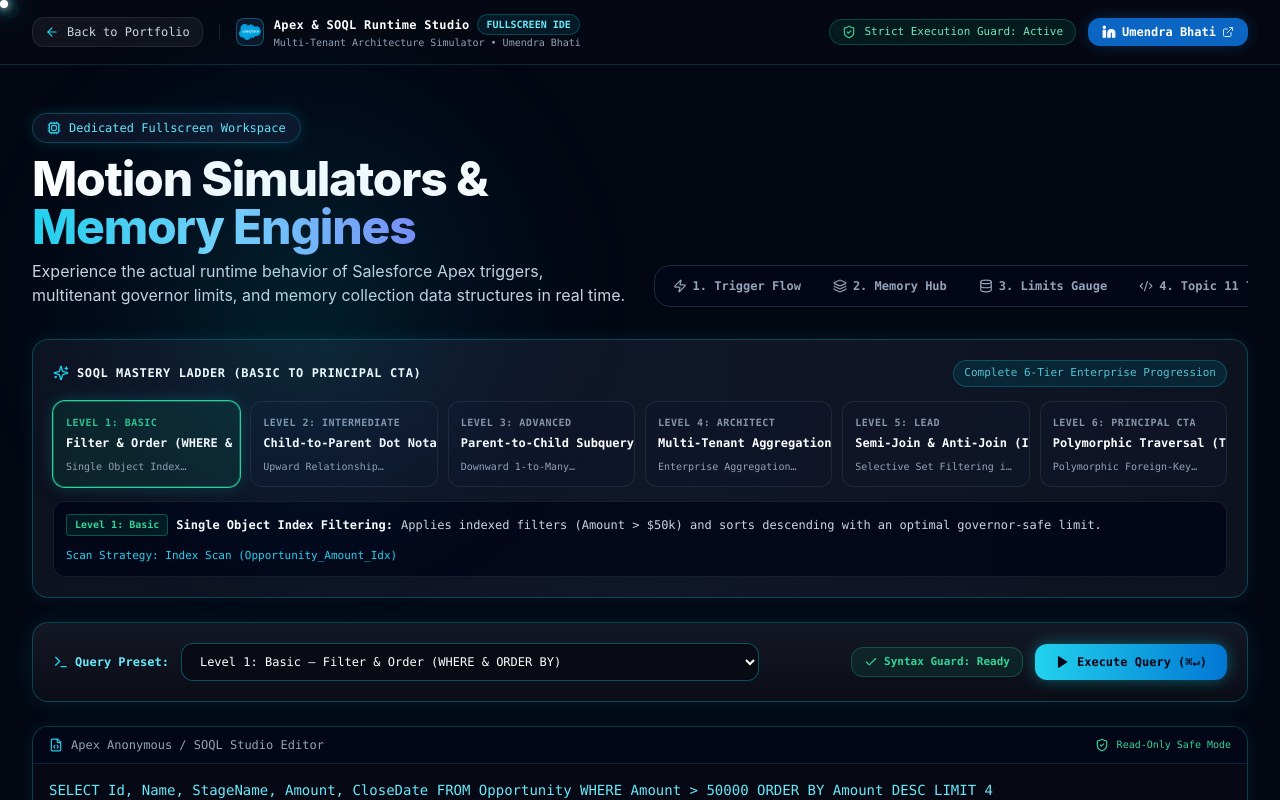
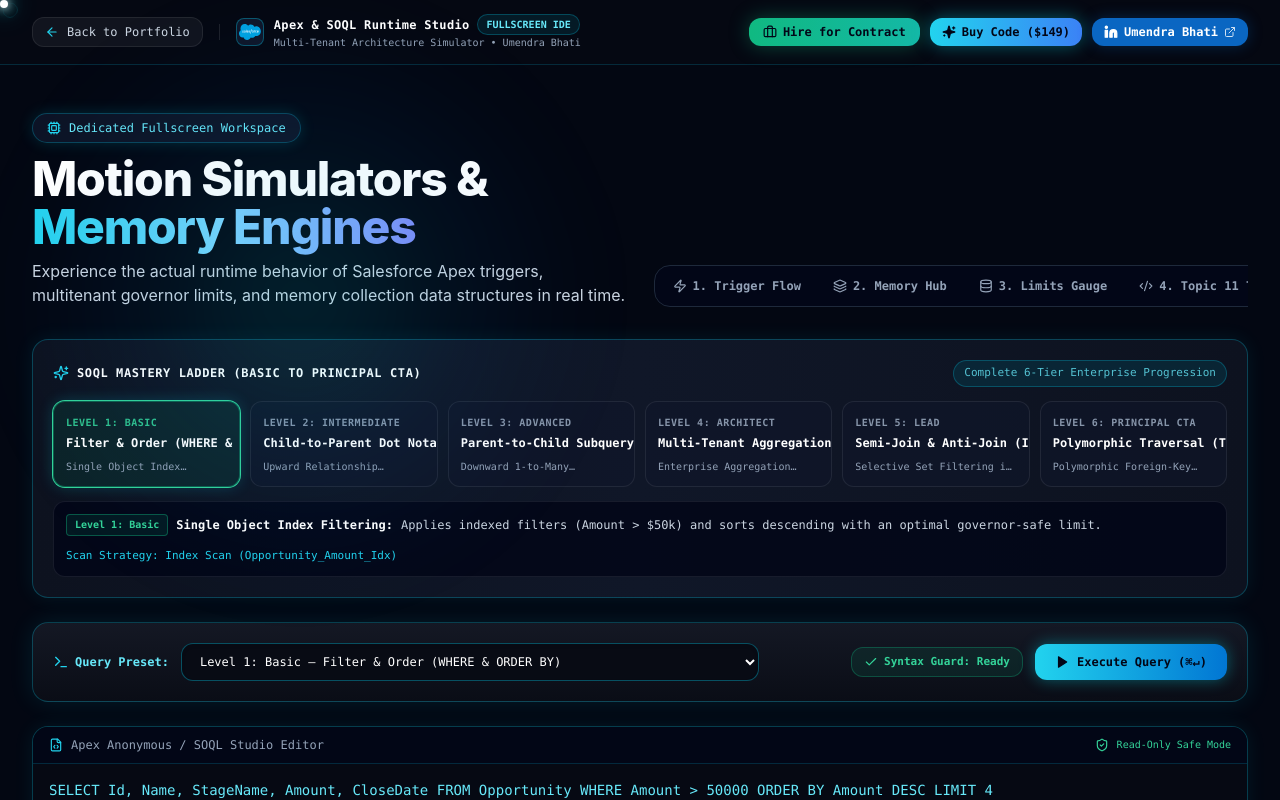
Before and after one commit to umendrabhati2001-ux/salesforce-developer-lab, a Next.js app in the folder visual-lab/: page /studio in a window 1280 px wide. Shown: the top 800 px of the page. Built offline with nearby package versions, Linux system fonts and the light colour scheme.

Commit message:
feat(monetization): add contract hiring and commercial code license CTA buttons

```diff
--- a/visual-lab/src/app/studio/page.tsx
+++ b/visual-lab/src/app/studio/page.tsx
@@ -3,7 +3,7 @@ import Link from "next/link";
 import Image from "next/image";
 import { VisualizersSection } from "@/components/VisualizersSection";
 import { CommandPalette } from "@/components/CommandPalette";
-import { ArrowLeft, ExternalLink, Linkedin, ShieldCheck, Sparkles, Terminal, Award } from "lucide-react";
+import { ArrowLeft, ExternalLink, Linkedin, ShieldCheck, Sparkles, Terminal, Award, Briefcase } from "lucide-react";
 
 export const metadata: Metadata = {
   title: "Live Apex & SOQL Studio | Umendra Bhati",
@@ -78,18 +78,29 @@ export default function StudioPage() {
           </div>
         </div>
 
-        {/* Right Actions: Developer Badge & LinkedIn */}
-        <div className="flex items-center gap-3">
-          <div className="hidden lg:flex items-center gap-2 px-3 py-1 rounded-full bg-emerald-500/10 border border-emerald-500/30 text-[11px] font-mono text-emerald-300">
-            <ShieldCheck className="w-3.5 h-3.5 text-emerald-400" />
-            <span>Strict Execution Guard: Active</span>
-          </div>
+        {/* Right Actions: Conversion CTAs & Developer Profile */}
+        <div className="flex flex-wrap items-center gap-2.5">
+          <a
+            href="mailto:umendrabhati2001@gmail.com?subject=Salesforce%20Contract%20Engagement%20-%20Umendra%20Bhati&body=Hi%20Umendra%2C%0A%0AWe%20reviewed%20your%20Salesforce%20Developer%20Lab%20and%20would%20like%20to%20discuss%20a%20remote%20contract%20%2F%20consulting%20engagement.%0A%0ABest%20regards"
+            className="px-3.5 py-1.5 rounded-xl bg-gradient-to-r from-emerald-500 to-teal-500 hover:from-emerald-400 hover:to-teal-400 text-slate-950 text-xs font-mono font-bold transition-all flex items-center gap-1.5 shadow-[0_0_20px_rgba(16,185,129,0.35)] cursor-pointer active:scale-95"
+          >
+            <Briefcase className="w-3.5 h-3.5" />
+            <span>Hire for Contract</span>
+          </a>
+
+          <a
+            href="mailto:umendrabhati2001@gmail.com?subject=Inquiry%3A%20Commercial%20Source%20Code%20License%20(%24149)&body=Hi%20Umendra%2C%0A%0AI%20would%20like%20to%20purchase%20the%20commercial%20source%20code%20license%20for%20the%20Salesforce%20Developer%20Lab%20(%24149).%0A%0APlease%20provide%20payment%20and%20repository%20access%20details.%0A%0ABest%20regards"
+            className="px-3 py-1.5 rounded-xl bg-gradient-to-r from-cyan-400 to-blue-500 hover:from-cyan-300 hover:to-blue-400 text-slate-950 text-xs font-mono font-bold transition-all flex items-center gap-1.5 shadow-[0_0_18px_rgba(0,240,255,0.35)] cursor-pointer active:scale-95"
+          >
+            <Sparkles className="w-3.5 h-3.5 fill-current" />
+            <span>Buy Code ($149)</span>
+          </a>
 
           <a
             href="https://www.linkedin.com/in/umendra-bhati-5243aa36a/"
             target="_blank"
             rel="noopener noreferrer"
-            className="px-3.5 py-1.5 rounded-xl bg-[#0A66C2] hover:bg-[#004182] text-white text-xs font-mono font-bold transition-all flex items-center gap-1.5 shadow-[0_0_15px_rgba(10,102,194,0.3)] cursor-pointer"
+            className="px-3 py-1.5 rounded-xl bg-[#0A66C2] hover:bg-[#004182] text-white text-xs font-mono font-bold transition-all flex items-center gap-1.5 shadow-[0_0_15px_rgba(10,102,194,0.3)] cursor-pointer"
           >
             <Linkedin className="w-3.5 h-3.5 fill-current" />
             <span>Umendra Bhati</span>
--- a/visual-lab/src/components/Navbar.tsx
+++ b/visual-lab/src/components/Navbar.tsx
@@ -6,12 +6,14 @@ import {
     Award,
     BookOpen,
     Boxes,
+    Briefcase,
     Command,
     Cpu,
     ExternalLink,
     Linkedin,
     Menu,
     ShieldCheck,
+    Sparkles,
     Terminal,
     X,
     Zap,
@@ -121,12 +123,22 @@ export const Navbar: React.FC = () => {
           })}
         </nav>
 
-        {/* Right Action: Developer Badge + Raycast CTA */}
+        {/* Right Action: Developer Badge + Hire CTA + Raycast CTA */}
         <div className="flex items-center gap-2 shrink-0">
           {/* Developer Profile Pill */}
           <div className="hidden md:block">
             <DeveloperBadgeCard compact={true} />
           </div>
+
+          {/* Hire for Contract CTA Button */}
+          <a
+            href="mailto:umendrabhati2001@gmail.com?subject=Salesforce%20Contract%20Engagement%20-%20Umendra%20Bhati&body=Hi%20Umendra%2C%0A%0AWe%20reviewed%20your%20Salesforce%20Developer%20Lab%20and%20would%20like%20to%20discuss%20a%20remote%20contract%20%2F%20consulting%20engagement.%0A%0ABest%20regards"
+            onClick={playClickSound}
+            className="hidden xl:flex items-center gap-1.5 px-3 py-1.5 rounded-full text-xs font-mono font-bold bg-emerald-500/15 hover:bg-emerald-500/25 text-emerald-300 border border-emerald-500/40 shadow-[0_0_15px_rgba(16,185,129,0.25)] transition-all active:scale-95 cursor-pointer"
+          >
+            <Briefcase className="w-3.5 h-3.5 text-emerald-400" />
+            <span>Hire Contract</span>
+          </a>
 
           {/* Raycast Action Pill / Command Button */}
           <button
@@ -206,7 +218,8 @@ export const Navbar: React.FC = () => {
             </div>
 
             {/* Mobile Actions */}
-            <div className="pt-2 flex items-center gap-2">
+            <div className="pt-2 flex flex-col gap-2">
+              <div className="flex items-center gap-2">
                 <a
                   href="/studio"
                   onClick={() => {
@@ -229,6 +242,25 @@ export const Navbar: React.FC = () => {
                   <ExternalLink className="w-3 h-3" />
                 </a>
               </div>
+
+              <div className="flex items-center gap-2">
+                <a
+                  href="mailto:umendrabhati2001@gmail.com?subject=Salesforce%20Contract%20Engagement%20-%20Umendra%20Bhati&body=Hi%20Umendra%2C%0A%0AWe%20reviewed%20your%20Salesforce%20Developer%20Lab%20and%20would%20like%20to%20discuss%20a%20remote%20contract%20%2F%20consulting%20engagement.%0A%0ABest%20regards"
+                  className="flex-1 py-2 px-3 rounded-xl bg-emerald-500/20 border border-emerald-500/40 text-emerald-300 text-xs font-mono font-bold flex items-center justify-center gap-1.5 hover:bg-emerald-500/30 transition-colors"
+                >
+                  <Briefcase className="w-3.5 h-3.5 text-emerald-400" />
+                  Hire for Remote Contract
+                </a>
+
+                <a
+                  href="mailto:umendrabhati2001@gmail.com?subject=Inquiry%3A%20Commercial%20Source%20Code%20License%20(%24149)&body=Hi%20Umendra%2C%0A%0AI%20would%20like%20to%20purchase%20the%20commercial%20source%20code%20license%20for%20the%20Salesforce%20Developer%20Lab%20(%24149).%0A%0APlease%20provide%20payment%20and%20repository%20access%20details.%0A%0ABest%20regards"
+                  className="py-2 px-3 rounded-xl bg-cyan-500/20 border border-cyan-500/40 text-cyan-300 text-xs font-mono font-bold flex items-center justify-center gap-1 hover:bg-cyan-500/30 transition-colors"
+                >
+                  <Sparkles className="w-3.5 h-3.5 fill-current" />
+                  Buy Code ($149)
+                </a>
+              </div>
+            </div>
           </motion.div>
         )}
       </AnimatePresence>
```
Lines whose indentation alone changed are shown as unchanged.
